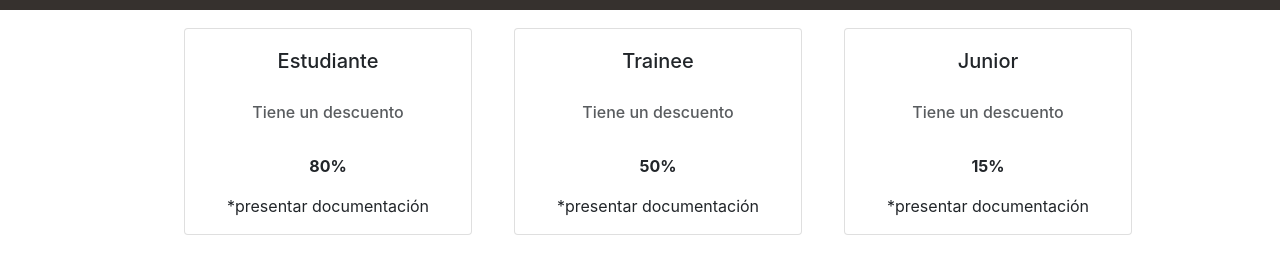
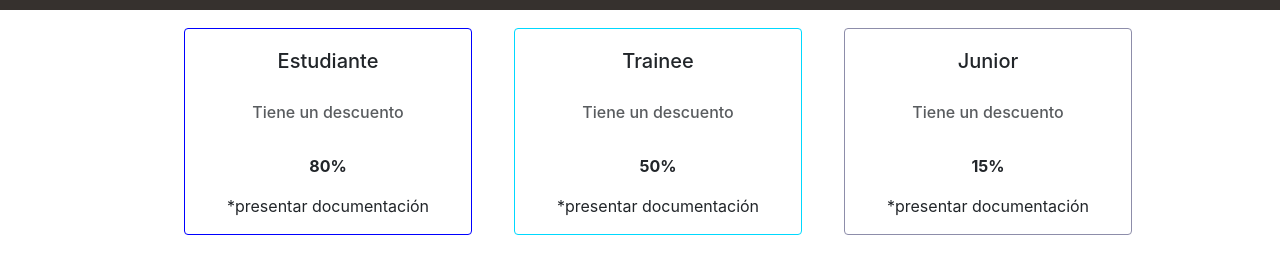
Before and after one commit to emma01557-ea/emma01557-ea.github.io, a plain HTML site: page pages/compra-ticket.html in a window 1280 px wide. Shown: the part 84-364 px from the top of the page. Drawn offline with nearby package versions, Linux system fonts and the light colour scheme.

Commit message:
commit para lineas

```diff
--- a/pages/compra-ticket.html
+++ b/pages/compra-ticket.html
@@ -39,7 +39,7 @@
             <div class="row fila-card">
 
                 <div class="col-12 col-md-6 col-lg-4">
-                    <div class="card" style="width: 18rem; text-align: center;">
+                    <div class="card" style="width: 18rem; text-align: center; border-color: blue;">
                         <div class="card-body">
                           <h5 class="card-title">Estudiante</h5><br>
                           <h6 class="card-subtitle mb-2 text-body-secondary">Tiene un descuento</h6> <br>
@@ -49,7 +49,7 @@
                     </div>
                 </div>
                 <div class="col-12 col-md-6 col-lg-4">
-                    <div class="card" style="width: 18rem; text-align: center;">
+                    <div class="card" style="width: 18rem; text-align: center; border-color: rgb(0, 217, 255);">
                         <div class="card-body">
                           <h5 class="card-title">Trainee</h5><br>
                           <h6 class="card-subtitle mb-2 text-body-secondary">Tiene un descuento</h6><br>
@@ -59,7 +59,7 @@
                     </div>
                 </div>
                 <div class="col-12 col-md-6 col-lg-4">
-                    <div class="card" style="width: 18rem; text-align: center;">
+                    <div class="card" style="width: 18rem; text-align: center;border-color: rgb(141, 141, 170);">
                         <div class="card-body">
                           <h5 class="card-title">Junior</h5><br>
                           <h6 class="card-subtitle mb-2 text-body-secondary">Tiene un descuento</h6><br>
@@ -119,7 +119,7 @@
                                     <button type="submit" class="btn btn-success">Borrar</button>
                                 </div>
                                 <div class="col">
-                                    <button type="submit" id="btn-resumen" class="btn btn-success">Resumen</button>
+                                    <button  id="btn-resumen" class="btn btn-success">Resumen</button>
                                 </div>
                             </div>
 
```
